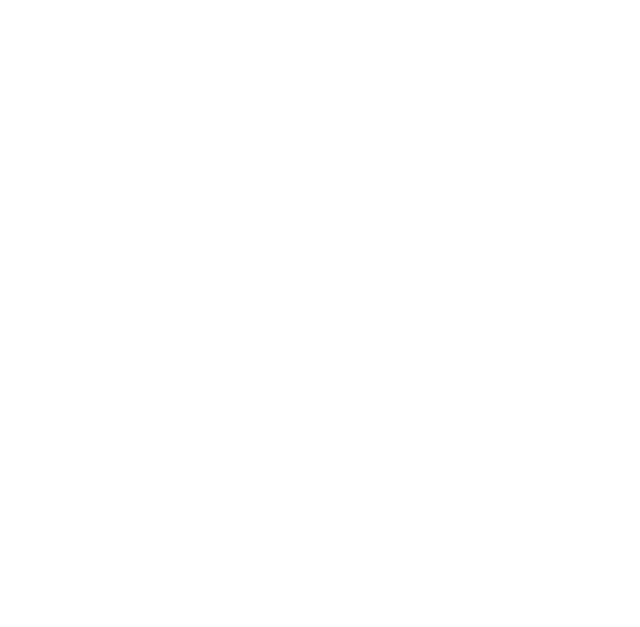
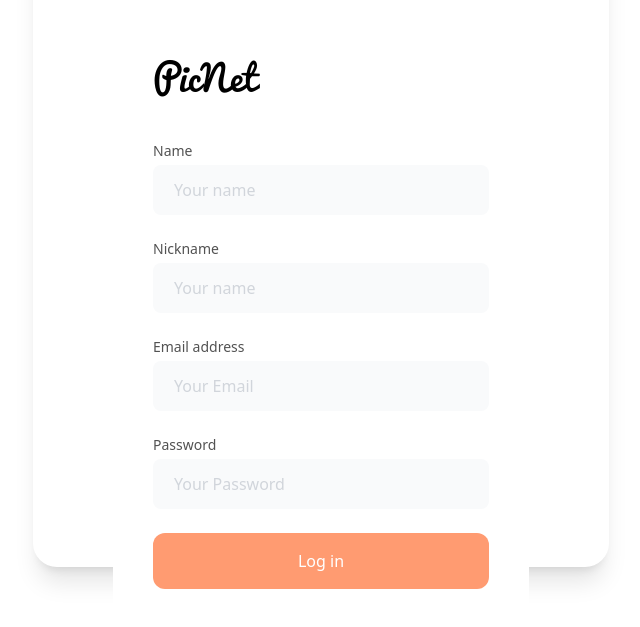
Before and after one commit to JuanHidalgoB/PicNet, a React (Vite) app in the folder PicNet/: page /signup in a window 1280 px wide. Before the commit this address had no page. Shown: the part 115-742 px from the top of the page, without its empty margins (319-959 px from the left). Built offline with nearby package versions, Linux system fonts and the light colour scheme.

Commit message:
login funcional

```diff
--- a/PicNet/package.json
+++ b/PicNet/package.json
@@ -10,6 +10,7 @@
   },
   "dependencies": {
     "autoprefixer": "^10.4.14",
+    "axios": "^1.4.0",
     "react": "^18.2.0",
     "react-dom": "^18.2.0",
     "react-router-dom": "^6.10.0",
--- a/PicNet/src/App.jsx
+++ b/PicNet/src/App.jsx
@@ -2,6 +2,7 @@ import { Login } from "./Pages/Login";
 import { Home } from "./Pages/Home";
 import { Routes, Route, Navigate } from "react-router-dom";
 import {Chat} from './Pages/Chat'
+import {SignUp} from './Pages/SignUp'
 import {Post} from './Components/Post'
 import moduleName from 'module'
 import NavBar from "./Components/NavBar";
@@ -12,6 +13,8 @@ export const App = () => {
       <Route path="/login" element={<Login />} />
       <Route path="/home" element={<Home />} />
       <Route path="/chat" element={<Chat/>} />
+      <Route path="/signup" element={<SignUp/>} />
+
       <Route path="/" element={<Navigate to="/login" />} />
     </Routes>
   );
--- a/PicNet/src/Pages/Login.jsx
+++ b/PicNet/src/Pages/Login.jsx
@@ -1,23 +1,45 @@
 import { useNavigate } from "react-router-dom";
+import { useState } from "react";
+import axios from "axios";
+
 export const Login = () => {
+  const url = "http://localhost:4000/api/auth/";
   const navigate = useNavigate();
 
-  const onLogIn = () => {
-    // Aquí iría la lógica de autenticación
+  const [name,setName ]=useState('')
+  const [email,setEmail ]=useState('')
+  const [password,setPassword ]=useState('')
+
+
+
+  const onLogIn = (e) => {
+    e.preventDefault();
+    const user = {email,password}
+    axios.post(url+"login",user).then(res => {
+      console.log(res.data)
+      alert(res.data.ok)
+    }).catch(error => {
+      console.log('Error al realizar la solicitud:', error.response.data);
+      alert(error.response.data.msg)
+      // Manejar el error
+    })
+
+
 
     // Redireccionamos al usuario a la página Home
-    navigate("/home");
+    //navigate("/home");
   };
+
+
+
   return (
     <section className="loginCard shadow-xl rounded-3xl">
       <div className="items-center px-5 py-12 lg:px-20">
         <div className=" flex flex-col w-full max-w-md p-10 mx-auto my-6 transition duration-500 ease-in-out transform bg-white rounded-lg md:mt-0">
           <div className=" mt-8">
-            <h1 className="font-pacifico text-4xl text-black py-5">
-              PicNet
-            </h1>
+            <h1 className="font-pacifico text-4xl text-black py-5">PicNet</h1>
             <div className="mt-6">
-              <form className="space-y-6">
+              <form onSubmit={onLogIn}className="space-y-6">
                 <div>
                   <label
                     htmlFor="email"
@@ -28,6 +50,7 @@ export const Login = () => {
                   </label>
                   <div className="mt-1">
                     <input
+                    onChange={(e)=>{setEmail(e.target.value)}}
                       id="email"
                       name="email"
                       type="email"
@@ -49,6 +72,7 @@ export const Login = () => {
                   </label>
                   <div className="mt-1">
                     <input
+                      onChange={(e)=>{setPassword(e.target.value)}}
                       id="password"
                       name="password"
                       type="password"
@@ -63,7 +87,6 @@ export const Login = () => {
                 <div>
                   <button
                     type="submit"
-                    onClick={() => onLogIn()}
                     className="flex items-center justify-center w-full px-10 py-4 text-base font-medium text-center text-white transition duration-500 ease-in-out transform bg-rosa-100 rounded-xl hover:bg-rosa-200 focus:outline-none focus:ring-2 focus:ring-offset-2 focus:ring-rosa-100"
                   >
                     Log in
--- /dev/null
+++ b/PicNet/src/Pages/SignUp.jsx
@@ -0,0 +1,126 @@
+export const SignUp = () => {
+
+  return (
+    <section className="loginCard shadow-xl rounded-3xl">
+      <div className="items-center px-5 py-12 lg:px-20">
+        <div className=" flex flex-col w-full max-w-md p-10 mx-auto my-6 transition duration-500 ease-in-out transform bg-white rounded-lg md:mt-0">
+          <div className=" mt-8">
+            <h1 className="font-pacifico text-4xl text-black py-5">PicNet</h1>
+            <div className="mt-6">
+              <form /* onSubmit={onLogIn} */ className="space-y-6">
+
+
+                <div className="space-y-1">
+                  <label
+                    htmlFor="Name"
+                    className="block text-sm font-medium text-neutral-600"
+                  >
+                    {" "}
+                    Name{" "}
+                  </label>
+                  <div className="mt-1">
+                    <input
+                      /*  onChange={(e) => {
+                        setEmail(e.target.value);
+                      }} */
+                      id="name"
+                      name="name"
+                      type="name"
+                      autoomplete="name"
+                      required=""
+                      placeholder="Your name"
+                      className="block w-full px-5 py-3 text-base text-neutral-600 placeholder-gray-300 transition duration-500 ease-in-out transform border border-transparent rounded-lg bg-gray-50 focus:outline-none focus:border-transparent focus:ring-2 focus:ring-white focus:ring-offset-2 focus:ring-offset-gray-300"
+                    />
+                  </div>
+                </div>
+
+
+
+                <div className="space-y-1">
+                  <label
+                    htmlFor="email"
+                    className="block text-sm font-medium text-neutral-600"
+                  >
+                    {" "}
+                    Nickname{" "}
+                  </label>
+                  <div className="mt-1">
+                    <input
+                      /*  onChange={(e) => {
+                        setEmail(e.target.value);
+                      }} */
+                      id="name"
+                      name="name"
+                      type="name"
+                      autoomplete="name"
+                      required=""
+                      placeholder="Your name"
+                      className="block w-full px-5 py-3 text-base text-neutral-600 placeholder-gray-300 transition duration-500 ease-in-out transform border border-transparent rounded-lg bg-gray-50 focus:outline-none focus:border-transparent focus:ring-2 focus:ring-white focus:ring-offset-2 focus:ring-offset-gray-300"
+                    />
+                  </div>
+                </div>
+
+
+                <div className="space-y-1">
+                  <label
+                    htmlFor="email"
+                    className="block text-sm font-medium text-neutral-600"
+                  >
+                    {" "}
+                    Email address{" "}
+                  </label>
+
+                  <input
+                    /*  onChange={(e) => {
+                        setEmail(e.target.value);
+                      }} */
+                    id="email"
+                    name="email"
+                    type="email"
+                    autoomplete="email"
+                    required=""
+                    placeholder="Your Email"
+                    className="block w-full px-5 py-3 text-base text-neutral-600 placeholder-gray-300 transition duration-500 ease-in-out transform border border-transparent rounded-lg bg-gray-50 focus:outline-none focus:border-transparent focus:ring-2 focus:ring-white focus:ring-offset-2 focus:ring-offset-gray-300"
+                  />
+                </div>
+
+                <div className="space-y-1">
+                  <label
+                    htmlFor="password"
+                    className="block text-sm font-medium text-neutral-600"
+                  >
+                    {" "}
+                    Password{" "}
+                  </label>
+                  <div className="mt-1">
+                    <input
+                      /*    onChange={(e) => {
+                        setPassword(e.target.value);
+                      }} */
+                      id="password"
+                      name="password"
+                      type="password"
+                      autoomplete="current-password"
+                      required=""
+                      placeholder="Your Password"
+                      className="block w-full px-5 py-3 text-base text-neutral-600 placeholder-gray-300 transition duration-500 ease-in-out transform border border-transparent rounded-lg bg-gray-50 focus:outline-none focus:border-transparent focus:ring-2 focus:ring-white focus:ring-offset-2 focus:ring-offset-gray-300"
+                    />
+                  </div>
+                </div>
+
+                <div>
+                  <button
+                    type="submit"
+                    className="flex items-center justify-center w-full px-10 py-4 text-base font-medium text-center text-white transition duration-500 ease-in-out transform bg-rosa-100 rounded-xl hover:bg-rosa-200 focus:outline-none focus:ring-2 focus:ring-offset-2 focus:ring-rosa-100"
+                  >
+                    Log in
+                  </button>
+                </div>
+              </form>
+            </div>
+          </div>
+        </div>
+      </div>
+    </section>
+  );
+};
```
Also changed, not shown: PicNet/src/Pages/Register.jsx (deleted), 1 other file (tests, documents, lock files or other folders).
